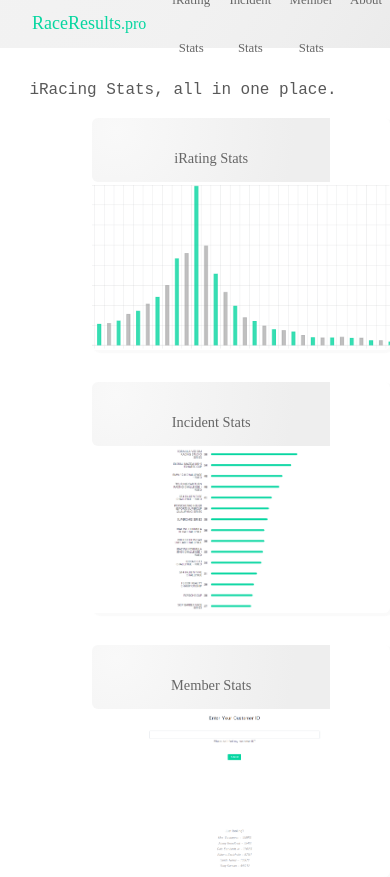
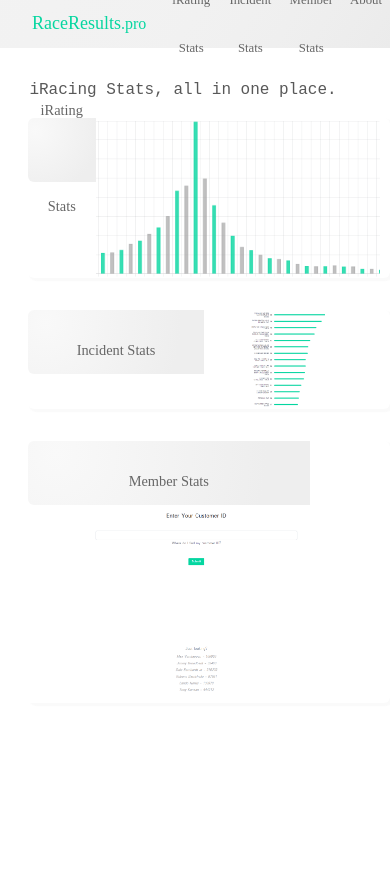
Before and after one commit to nvduran/raceresultspro-frontend, a React (Create React App) app: page / in a window 390 px wide. After the commit the page ends 844 px from the top, so only its background shows below. Built offline with nearby package versions, Linux system fonts and the light colour scheme; a web font is replaced by a local one.

Commit message:
mobile styling

```diff
--- a/src/styles/LandingPage.css
+++ b/src/styles/LandingPage.css
@@ -48,7 +48,7 @@
   justify-content: center;
   width: 100%;
   height: 100%;
-  min-height: 10rem;
+  min-height: 5rem;
   max-height: 15rem;
   max-width: 1100px;
   padding: 0;
@@ -171,7 +171,7 @@
   font-family: monospace !important;
 }
 
-@media (max-width: 600px) {
+@media (max-width: 500px) {
   .member-stats-left, .iracing-stats-left, .incident-stats-left {
     max-width: 80% !important;
     max-height: 4rem;
@@ -179,7 +179,7 @@
   .fa-2x {
     display: none;
   }
-  .incident-stats-row .iracing-stats-row .member-stats-row {
+  .incident-stats-row, .iracing-stats-row, .member-stats-row {
     margin-left: 1rem !important;
     padding-right: 10px !important;
   }
--- a/src/styles/LandingPage.scss
+++ b/src/styles/LandingPage.scss
@@ -50,7 +50,7 @@
   justify-content: center;
   width: 100%;
   height: 100%;
-  min-height: 10rem;
+  min-height: 5rem;
   max-height: 15rem;
   max-width: 1100px;
   padding: 0;
@@ -174,7 +174,7 @@
   font-family: monospace !important;
 }
 
-@media (max-width: 600px) {
+@media (max-width: 500px) {
   .member-stats-left, .iracing-stats-left, .incident-stats-left {
     max-width: 80% !important;
     max-height: 4rem;
@@ -182,7 +182,7 @@
   .fa-2x {
     display: none
   }
-  .incident-stats-row .iracing-stats-row .member-stats-row {
+  .incident-stats-row, .iracing-stats-row, .member-stats-row {
     margin-left:1rem !important;
     padding-right: 10px !important;
   }
```
Also changed, not shown: 1 other file (tests, documents, lock files or other folders).
